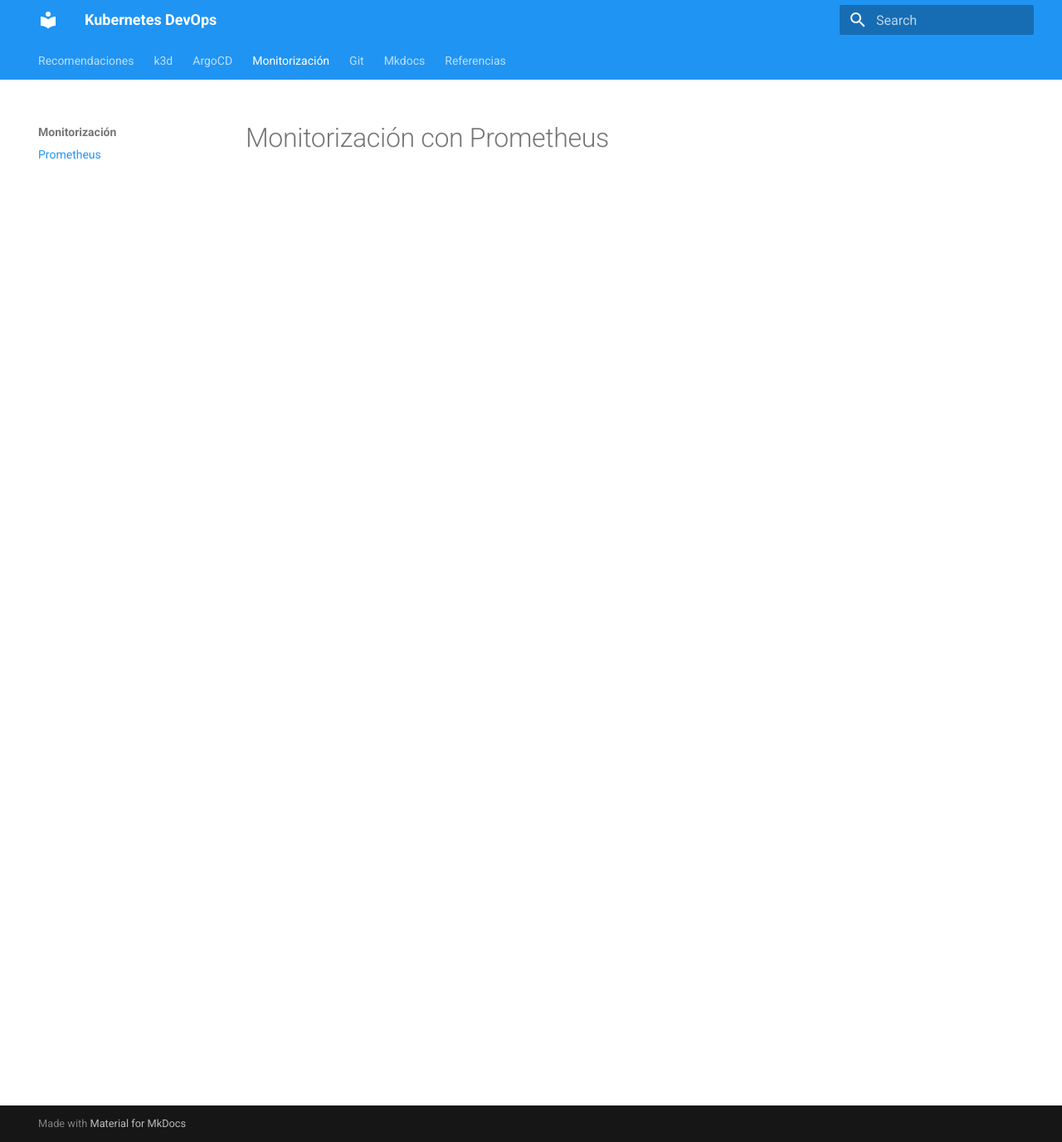
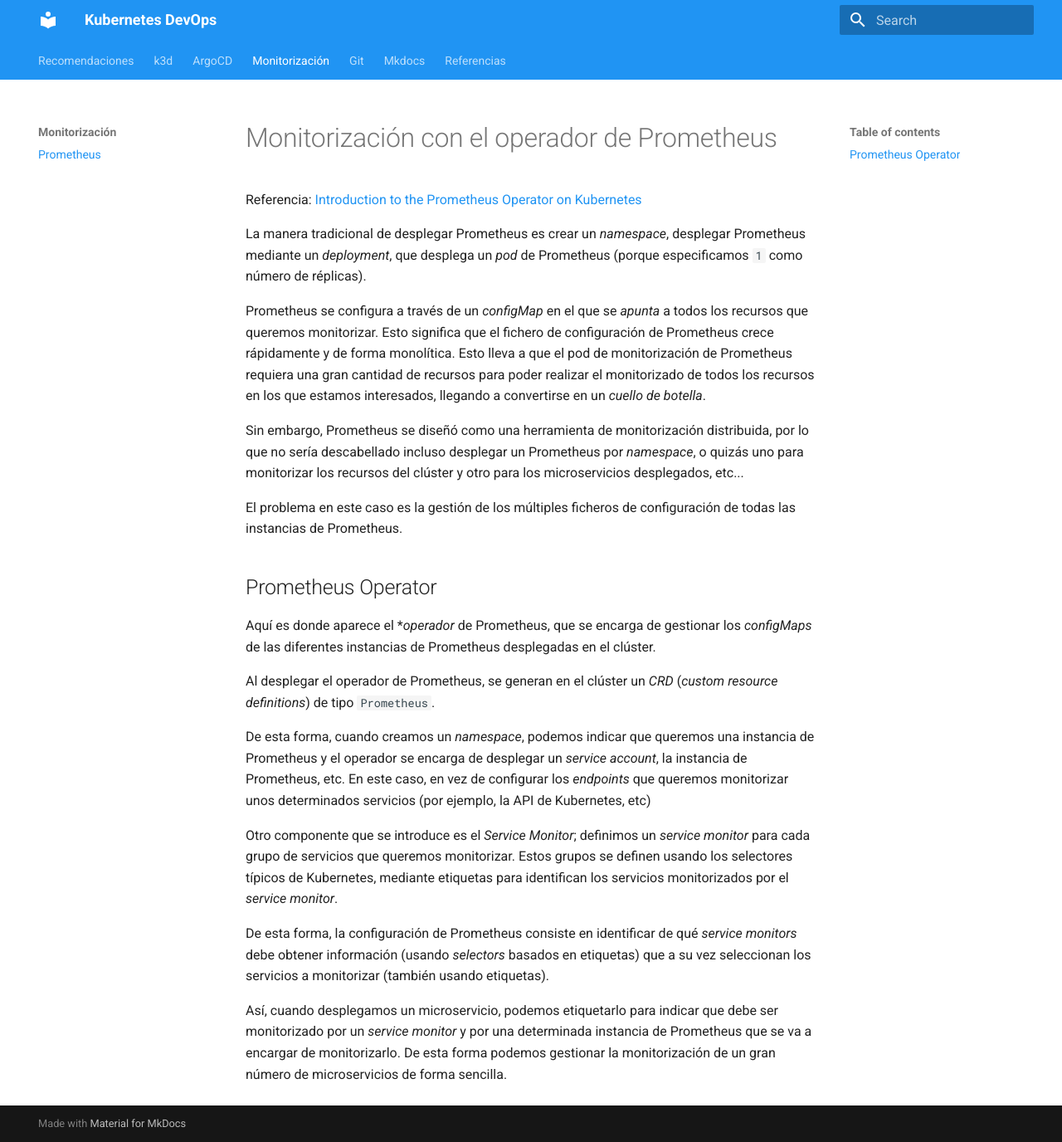
Before and after one commit to onthedock/k8s-devops, an MkDocs documentation site: the page built from docs/monitoring/prometheus.md, in a window 1280 px wide and 1376 px high. Shown: the whole window at 83% size. Built offline with MkDocs 1.6.1 and Material for MkDocs 9.7.7, drawn with Linux system fonts in a browser that asks for light colours.

Commit message:
Concepto del operador de Prometheus

```diff
--- a/docs/monitoring/prometheus.md
+++ b/docs/monitoring/prometheus.md
@@ -1 +1,25 @@
-# Monitorización con Prometheus
+# Monitorización con el operador de Prometheus
+
+Referencia: [Introduction to the Prometheus Operator on Kubernetes](https://youtu.be/LQpmeb7idt8)
+
+La manera tradicional de desplegar Prometheus es crear un *namespace*, desplegar Prometheus mediante un *deployment*, que desplega un *pod* de Prometheus (porque especificamos `1` como número de réplicas).
+
+Prometheus se configura a través de un *configMap* en el que se *apunta* a todos los recursos que queremos monitorizar. Esto significa que el fichero de configuración de Prometheus crece rápidamente y de forma monolítica. Esto lleva a que el pod de monitorización de Prometheus requiera una gran cantidad de recursos para poder realizar el monitorizado de todos los recursos en los que estamos interesados, llegando a convertirse en un *cuello de botella*.
+
+Sin embargo, Prometheus se diseñó como una herramienta de monitorización distribuida, por lo que no sería descabellado incluso desplegar un Prometheus por *namespace*, o quizás uno para monitorizar los recursos del clúster y otro para los microservicios desplegados, etc...
+
+El problema en este caso es la gestión de los múltiples ficheros de configuración de todas las instancias de Prometheus.
+
+## Prometheus Operator
+
+Aquí es donde aparece el **operador* de Prometheus, que se encarga de gestionar los *configMaps* de las diferentes instancias de Prometheus desplegadas en el clúster.
+
+Al desplegar el operador de Prometheus, se generan en el clúster un *CRD* (*custom resource definitions*) de tipo `Prometheus`.
+
+De esta forma, cuando creamos un *namespace*, podemos indicar que queremos una instancia de Prometheus y el operador se encarga de desplegar un *service account*, la instancia de Prometheus, etc. En este caso, en vez de configurar los *endpoints* que queremos monitorizar unos determinados servicios (por ejemplo, la API de Kubernetes, etc)
+
+Otro componente que se introduce es el *Service Monitor*; definimos un *service monitor* para cada grupo de servicios que queremos monitorizar. Estos grupos se definen usando los selectores típicos de Kubernetes, mediante etiquetas para identifican los servicios monitorizados por el *service monitor*.
+
+De esta forma, la configuración de Prometheus consiste en identificar de qué *service monitors* debe obtener información (usando *selectors* basados en etiquetas) que a su vez seleccionan los servicios a monitorizar (también usando etiquetas).
+
+Así, cuando desplegamos un microservicio, podemos etiquetarlo para indicar que debe ser monitorizado por un *service monitor* y por una determinada instancia de Prometheus que se va a encargar de monitorizarlo. De esta forma podemos gestionar la monitorización de un gran número de microservicios de forma sencilla.
```
